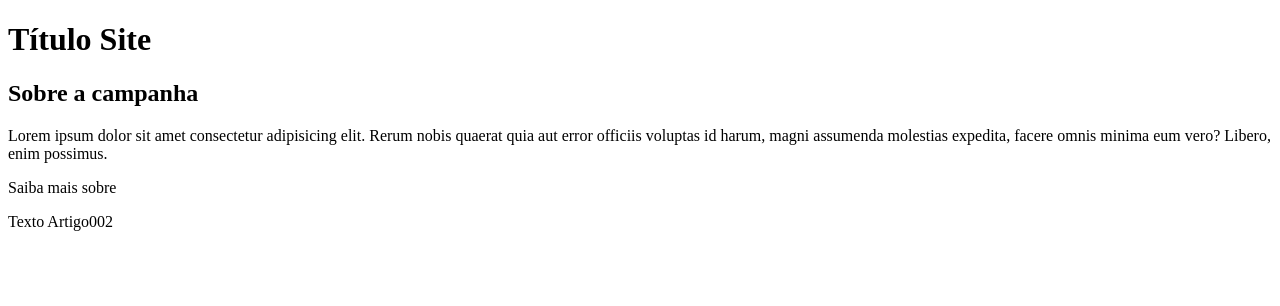
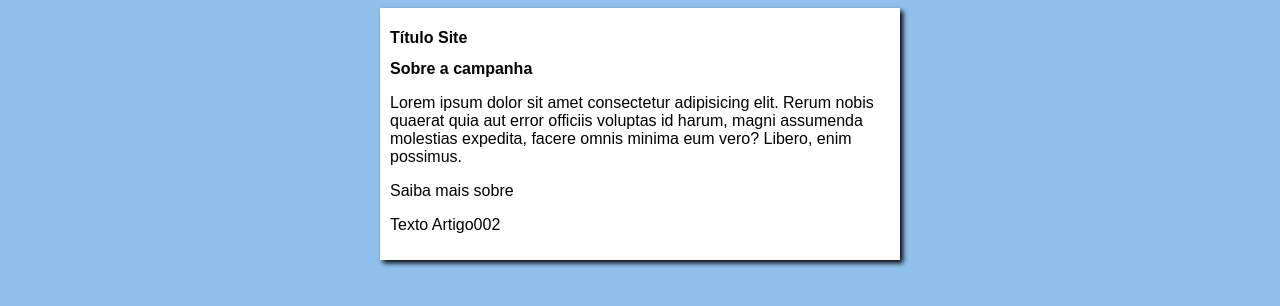
Before and after one commit to IsaqueAlvess/Projeto-Site, a plain HTML site: page index.html in a window 1280 px wide. Drawn offline with Linux system fonts and the light colour scheme.

Commit message:
Iniciando design

```diff
--- /dev/null
+++ b/estilos/style.css
@@ -0,0 +1,17 @@
+*{
+    font-family: Arial, Helvetica, sans-serif;
+    font-size: 16px;
+}
+
+body{
+
+    background-color: rgb(144, 193, 236);
+}
+
+main{
+    background-color: white;
+    padding: 10px;
+    width: 500px;
+    margin: auto;
+    box-shadow: 3px 3px 5px rgba(0, 0, 0, 473);
+}
--- a/index.html
+++ b/index.html
@@ -4,6 +4,7 @@
     <meta charset="UTF-8">
     <meta name="viewport" content="width=device-width, initial-scale=1.0">
     <title>Título Site</title>
+    <link rel="stylesheet" href="estilos/style.css">
 </head>
 <body>
 
```
